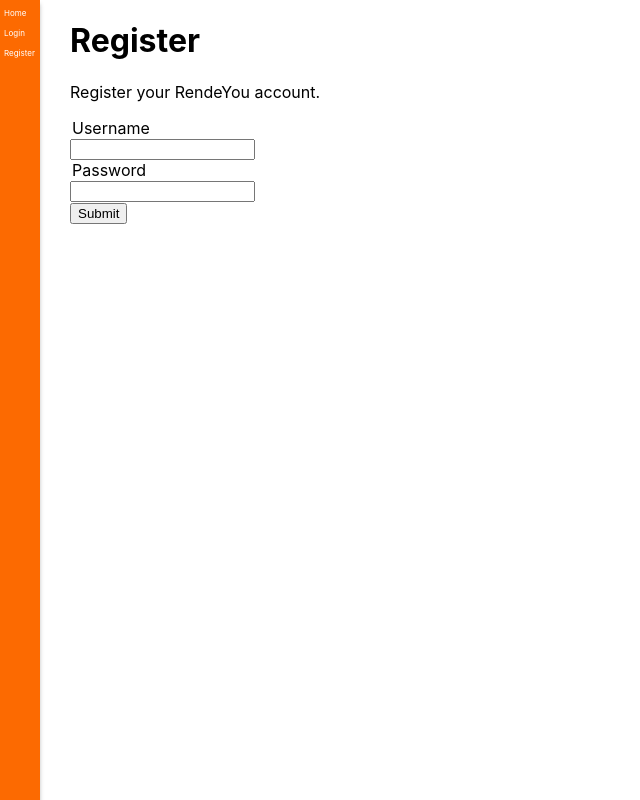
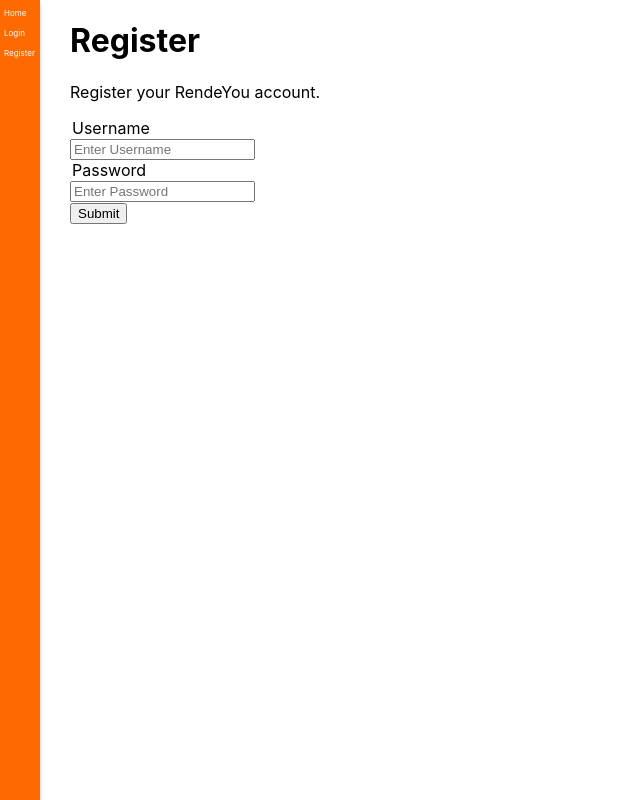
Before and after one commit to bliutech/RendeYou, a React (Create React App) app in the folder frontend/: page /register in a window 1280 px wide. Shown: the whole page, without its empty margins (0-640 px from the left). Built offline with nearby package versions, Linux system fonts and the light colour scheme.

Commit message:
fix: error display + placeholder text
Placeholder text to be in sync with login page's aesthetic.

```diff
--- a/frontend/src/components/Form.js
+++ b/frontend/src/components/Form.js
@@ -28,10 +28,13 @@ class Form extends React.Component {
                 <legend>Username</legend>
                 <input value={this.state.uname}
                 onChange={this.updateUname}
+                placeholder="Enter Username"
                 />
                 <legend>Password</legend>
-                <input type="password" value={this.state.pass}
+                <input type="password"
+                value={this.state.pass}
                 onChange={this.updatePass}
+                placeholder="Enter Password"
                 />
                 <br/>
                 <input type="submit" value="Submit"/>
--- a/frontend/src/pages/Register.js
+++ b/frontend/src/pages/Register.js
@@ -20,12 +20,11 @@ export default function Login()
         });
         const res_j = await res.json();
         if (res.status >= 400) {
-            setErrMsg(res_j.reason);
+            setErrMsg(res_j.error);
         } else {
             setErrMsg("");
         }
     }
-    console.log(err_msg);
     return (
         <div className='content'>
             <h1> Register </h1>
```
